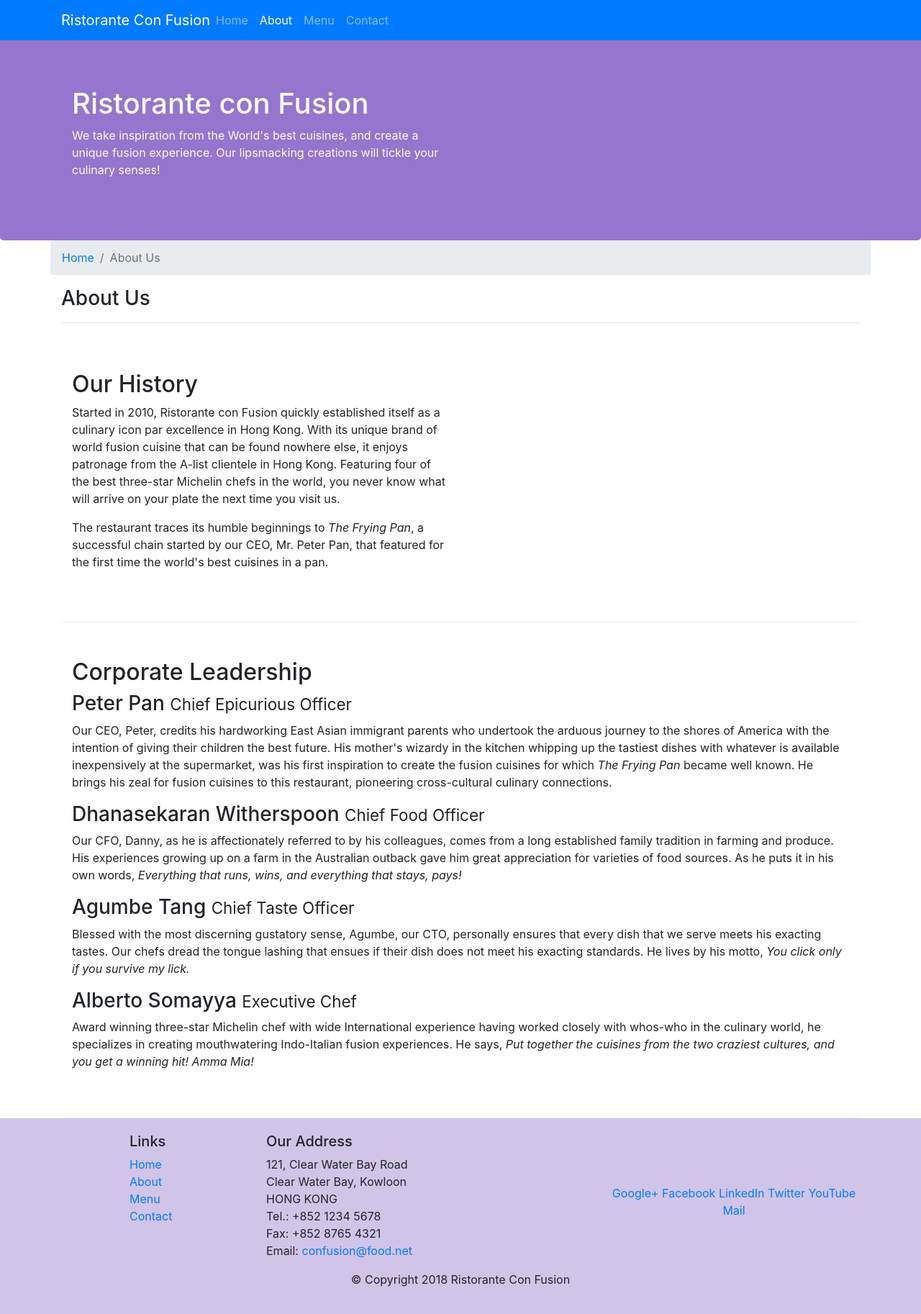
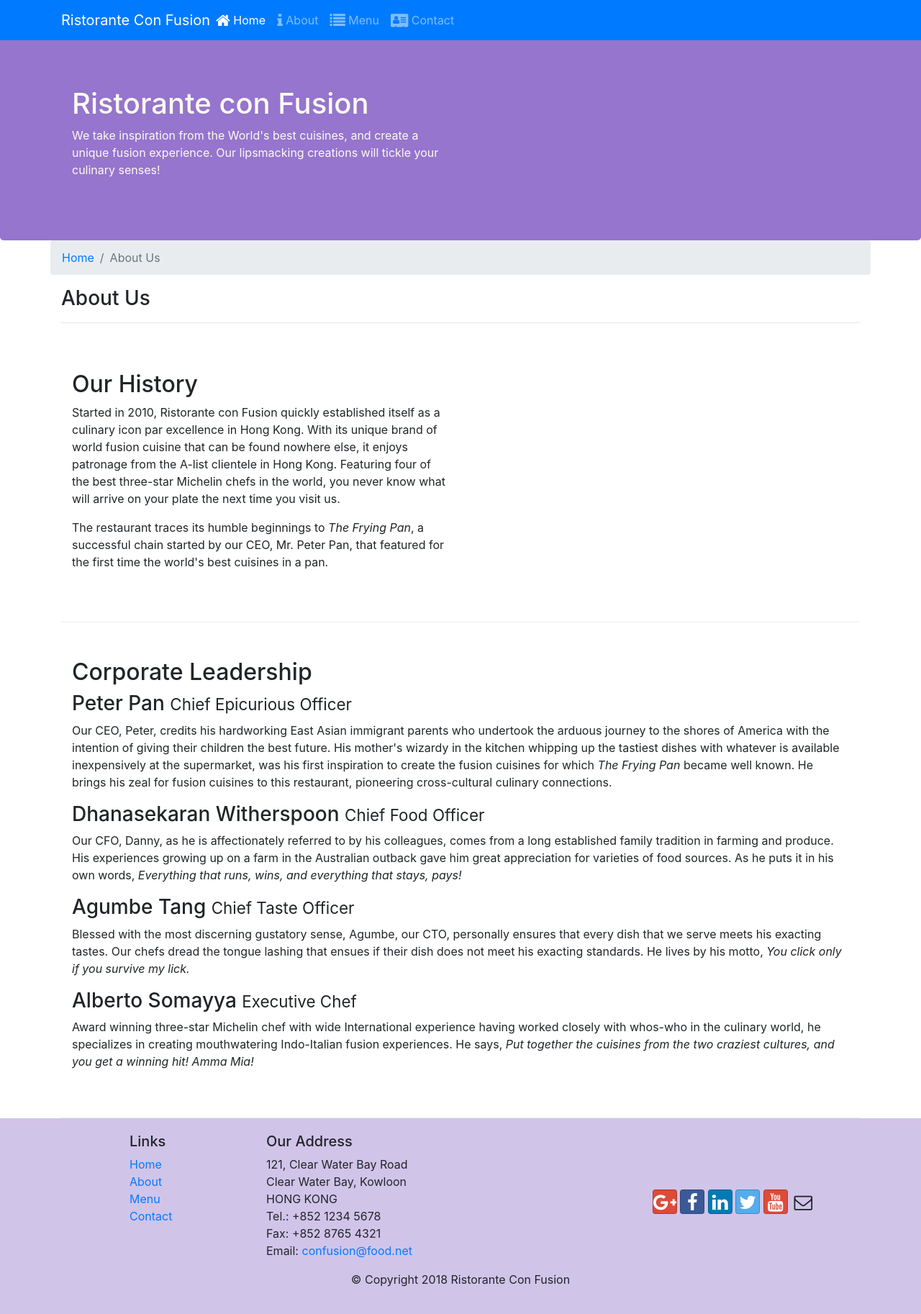
Before and after one commit to milandaviss/confusion_demo_website, a website: page aboutus.html in a window 1280 px wide. Shown: the whole page at 72% size. Drawn offline with nearby package versions, Linux system fonts and the light colour scheme.

Commit message:
font-awesome

```diff
--- a/aboutus.html
+++ b/aboutus.html
@@ -11,6 +11,8 @@
 
     <!-- Bootstrap CSS -->
     <link rel="stylesheet" href="node_modules/bootstrap/dist/css/bootstrap.min.css">
+    <link rel="stylesheet" href="node_modules/font-awesome/css/font-awesome.min.css">
+        <link rel="stylesheet" href="node_modules/bootstrap-social/bootstrap-social.css">
     <link rel="stylesheet" href="css/styles.css">
 
 </head>
@@ -24,10 +26,10 @@
                     <a class="navbar-brand mr-auto" href="./index.html">Ristorante Con Fusion</a>
                     <div class="collapse navbar-collapse" id="Navbar">
                     <ul class="navbar-nav mr-auto">
-                        <li class="nav-item "><a class="nav-link" href="./index.html">Home</a></li>
-                        <li class="nav-item active"><a class="nav-link" href="#">About</a></li>
-                        <li class="nav-item"><a class="nav-link" href="#">Menu</a></li>
-                        <li class="nav-item"><a class="nav-link" href="#">Contact</a></li>
+                        <li class="nav-item active"><a class="nav-link" href="#"><span class="fa fa-home fa-lg"></span> Home</a></li>
+                        <li class="nav-item"><a class="nav-link" href="./aboutus.html"><span class="fa fa-info fa-lg"></span> About</a></li>
+                        <li class="nav-item"><a class="nav-link" href="#"><span class="fa fa-list fa-lg"></span> Menu</a></li>
+                        <li class="nav-item"><a class="nav-link" href="#"><span class="fa fa-address-card fa-lg"></span> Contact</a></li>
                     </ul>
                     </div>
                 </div>
@@ -109,14 +111,17 @@
 		           </address>
                 </div>
                 <div class="col-12 col-sm-4 align-self-center">
-                    <div class="text-center">
-                        <a href="http://google.com/+">Google+</a>
-                        <a href="http://www.facebook.com/profile.php?id=">Facebook</a>
-                        <a href="http://www.linkedin.com/in/">LinkedIn</a>
-                        <a href="http://twitter.com/">Twitter</a>
-                        <a href="http://youtube.com/">YouTube</a>
-                        <a href="mailto:">Mail</a>
-                    </div>
+
+                        <div class="text-center">
+                            <a class="btn btn-social-icon btn-google" href="http://google.com/+"><i class="fa fa-google-plus"></i></a>
+                            <a class="btn btn-social-icon btn-facebook" href="http://www.facebook.com/profile.php?id="><i class="fa fa-facebook"></i></a>
+                            <a class="btn btn-social-icon btn-linkedin" href="http://www.linkedin.com/in/"><i class="fa fa-linkedin"></i></a>
+                            <a class="btn btn-social-icon btn-twitter" href="http://twitter.com/"><i class="fa fa-twitter"></i></a>
+                            <a class="btn btn-social-icon btn-google" href="http://youtube.com/"><i class="fa fa-youtube"></i></a>
+                            <a class="btn btn-social-icon" href="mailto:"><i class="fa fa-envelope-o"></i></a>
+                        </div>
+
+
                 </div>
            </div>
            <div class="row justify-content-center">
--- a/package.json
+++ b/package.json
@@ -15,6 +15,8 @@
   },
   "dependencies": {
     "bootstrap": "^4.3.1",
+    "bootstrap-social": "^5.1.1",
+    "font-awesome": "^4.7.0",
     "jquery": "^3.4.1",
     "popper.js": "^1.12.9"
   }
```
Also changed, not shown: index.html (+19 -13 lines), 1 other file.
